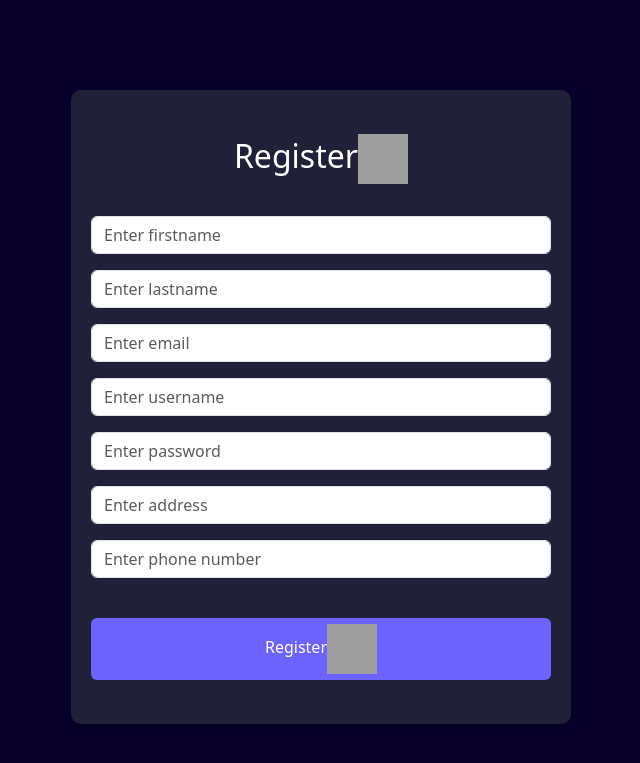
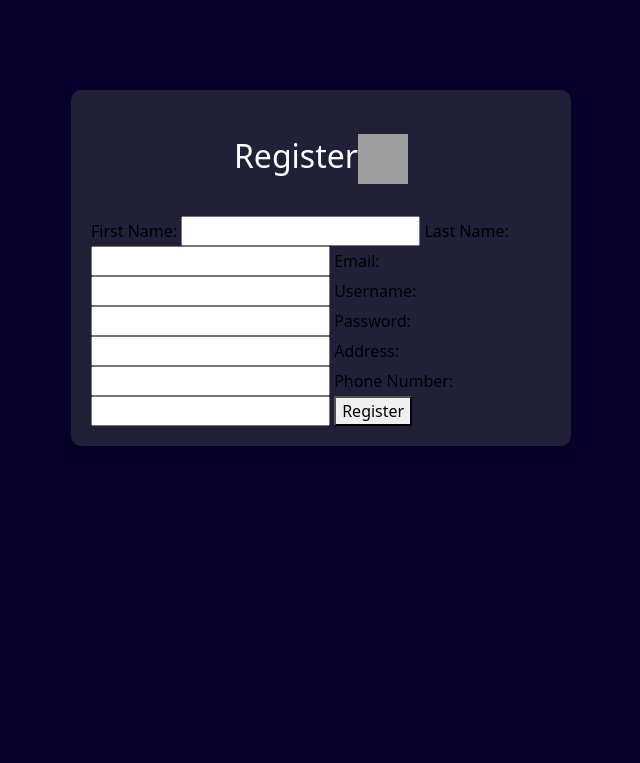
Before and after one commit to aakash10802/Student_Management, a Django app: template PROJECT/APP/templates/student_reg.html in a window 1280 px wide. Shown: the top 763 px of the page, without its empty margins (319-959 px from the left). Run offline with Django 5.2, Linux system fonts and the light colour scheme; the template is opened without the code that fills it, so the values that code supplies are empty; parts of the project's set-up code (start-up, migrations or seed data) failed here and were passed over; grey boxes are pictures that could not be loaded.

Commit message:
updation21/01

```diff
--- a/PROJECT/APP/templates/login.html
+++ b/PROJECT/APP/templates/login.html
@@ -56,6 +56,7 @@
                 <label for="username" class="form-label">Username</label>
                 <input type="text" name="username" id="username" class="form-control" placeholder="Enter username" required>
             </div>
+
             <div class="mb-3">
                 <label for="password" class="form-label">Password</label>
                 <input type="password" name="password" id="password" class="form-control" placeholder="Enter password" required>
--- a/PROJECT/APP/templates/student_reg.html
+++ b/PROJECT/APP/templates/student_reg.html
@@ -50,43 +50,32 @@
             <h2>Register<img src="https://firebasestorage.googleapis.com/v0/b/aakashs-c4ebb.appspot.com/o/image-removebg-preview%20(1).png?alt=media&token=5c2b8328-01c5-4c83-a2b9-ec395a56e2c6" alt=""></h2>
             <br>
 
-            <form action="" method="post">
+            <form method="POST" action="">
                 {% csrf_token %}
-                <div class="mb-3">
+                <label for="firstname">First Name:</label>
+                <input type="text" id="firstname" name="firstname" required>
 
-                    <input type="text" class="form-control" name="firstname" id="firstname" placeholder="Enter firstname">
-                </div>
-                <div class="mb-3">
+                <label for="lastname">Last Name:</label>
+                <input type="text" id="lastname" name="lastname" required>
 
-                    <input type="text" class="form-control" name="lastname" id="lastname" placeholder="Enter lastname">
-                </div>
-                <div class="mb-3">
+                <label for="email">Email:</label>
+                <input type="email" id="email" name="email" required>
 
-                    <input type="email" class="form-control" name="email" id="email" placeholder="Enter email">
-                </div>
-                <div class="mb-3">
+                <label for="username">Username:</label>
+                <input type="text" id="username" name="username" required>
 
-                    <input type="text" class="form-control" name="username" id="username" placeholder="Enter username">
-                </div>
-                <div class="mb-3">
+                <label for="password">Password:</label>
+                <input type="password" id="password" name="password" required>
 
-                    <input type="password" class="form-control" name="password" id="password" placeholder="Enter password">
-                </div>
-                <div class="mb-3">
+                <label for="address">Address:</label>
+                <input type="text" id="address" name="address" required>
 
-                    <input type="text" class="form-control" name="address" id="address" placeholder="Enter address">
-                </div>
-                <div class="mb-3">
+                <label for="phonenumber">Phone Number:</label>
+                <input type="text" id="phonenumber" name="phonenumber" required>
 
-                    <input type="number" class="form-control" name="phonenumber" id="phonenumber" placeholder="Enter phone number">
-                </div>
+                <button type="submit">Register</button>
+            </form>
 
-                <br>
-                <div class="text-center">
-                    <button type="submit" class="btn btn-primary w-100">Register<img src="https://firebasestorage.googleapis.com/v0/b/aakashs-c4ebb.appspot.com/o/image-removebg-preview%20(1).png?alt=media&token=5c2b8328-01c5-4c83-a2b9-ec395a56e2c6" alt=""></button>
-                </div>
-                <br>
-            </form>
         </div>
     </div>
     <!-- Bootstrap Bundle with Popper -->
--- a/PROJECT/APP/templates/teacher_view.html
+++ b/PROJECT/APP/templates/teacher_view.html
@@ -6,7 +6,8 @@
     <title>Document</title>
 </head>
 <body>
-    {% comment %} <table border="2px" style="text-align: center;">
+
+    <table border="2px" style="text-align: center;">
         <tr>
             <th>firstname</th>
             <th>lastname</th>
@@ -28,7 +29,7 @@
 
         </tr>
         {% endfor %}
-    </table> {% endcomment %}
+    </table>
     <h1>
         welcome to teacher view
     </h1>
--- a/PROJECT/APP/urls.py
+++ b/PROJECT/APP/urls.py
@@ -4,10 +4,11 @@ from .views import homepage, teacher_register, student_register, login_all, admi
 urlpatterns = [
     path('', homepage),
     path('tr', teacher_register ),
-    path('sr/', student_register),
-    path('login/', login_all),
-    path('adminpage/', adminpage,),
-    path('teacher_home/', teacher_home),
-    path('student_home/', student_home),
+    path('sr', student_register),
+    path('login', login_all),
+    path('adminpage', adminpage,),
+    path('t_h', teacher_home),
+    path('s_h', student_home),
     path('vt_a', view_teacher_admin),
+    path()
 ]
```
Also changed, not shown: PROJECT/APP/templates/staff_profile.html (deleted, +0 -11 lines), PROJECT/APP/templates/teacher_home.html (added, +23 -0 lines), PROJECT/APP/views.py (+63 -23 lines), PROJECT/db.sqlite3.
